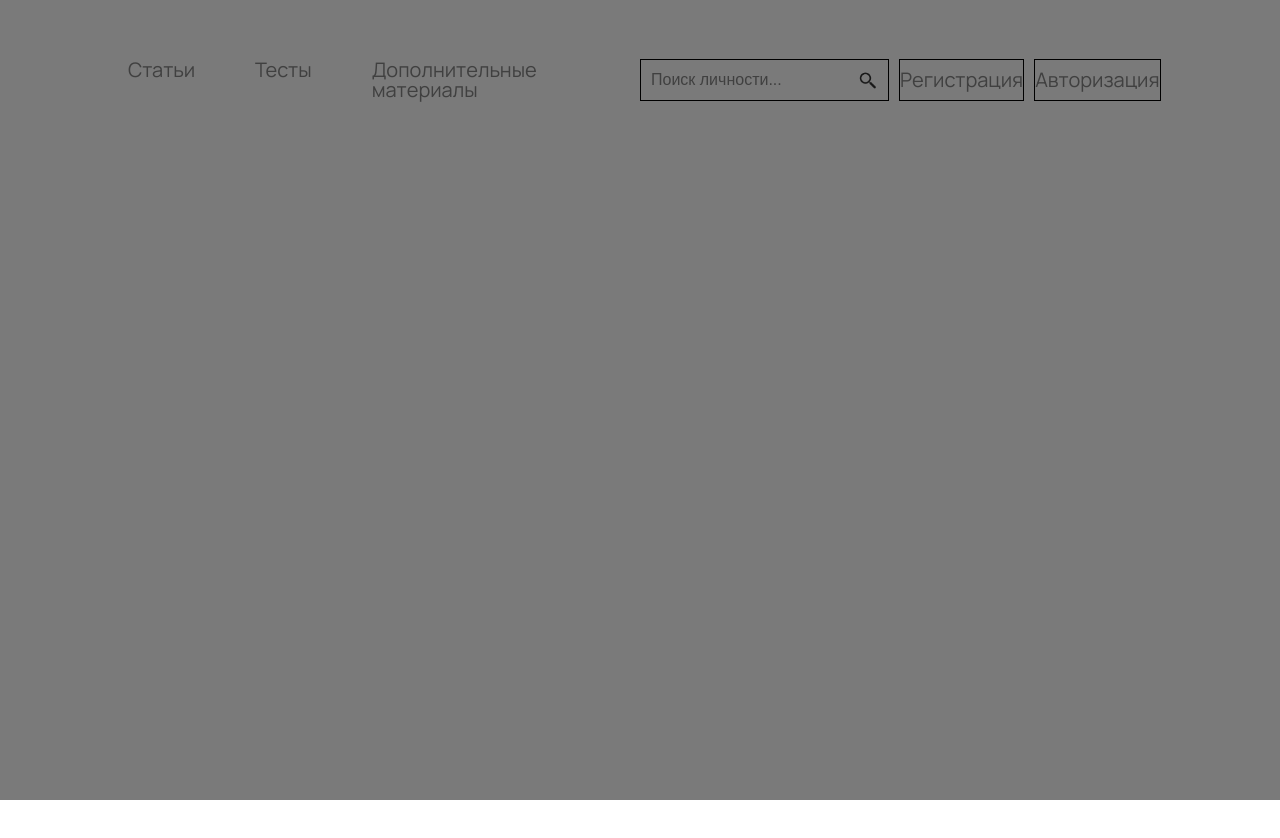
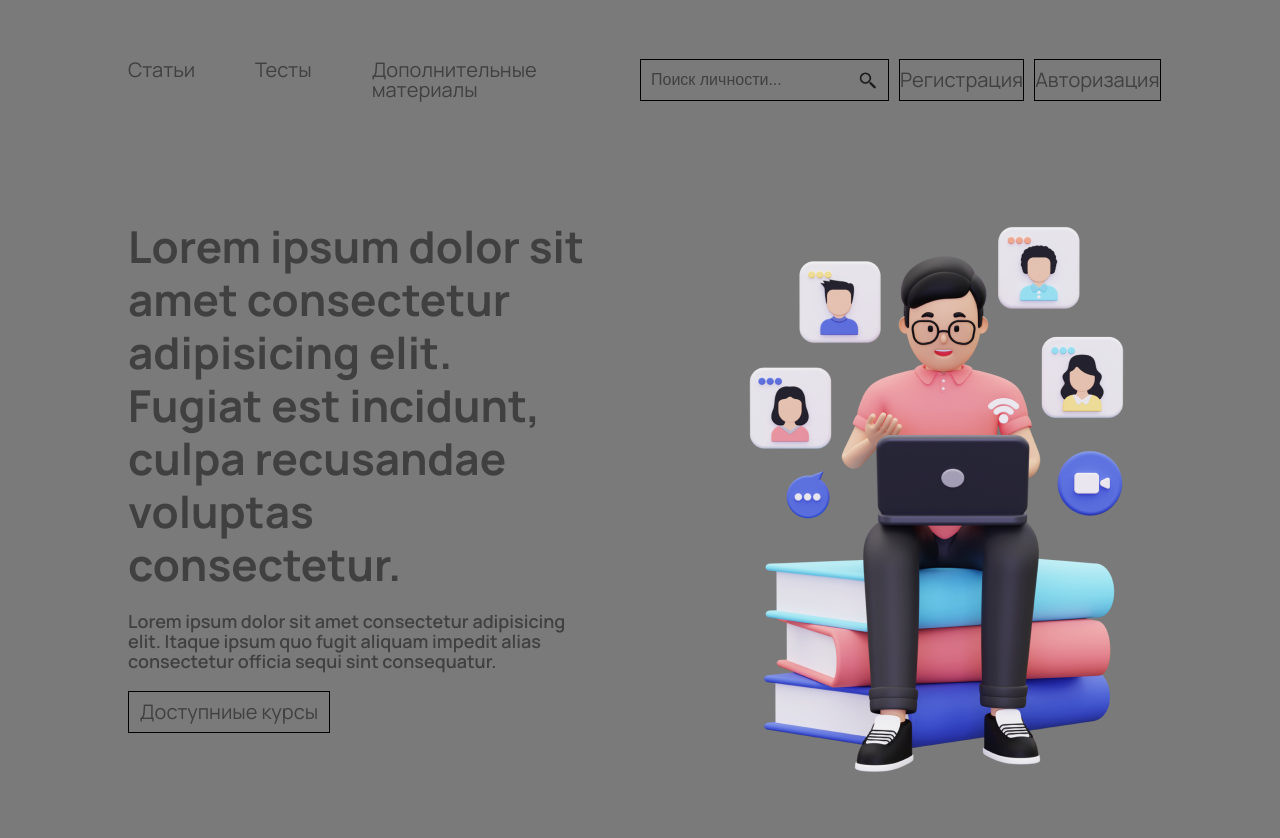
Before and after one commit to FrowningCat/history_in_personalities, a Next.js app: page / in a window 1280 px wide. Shown: the top 838 px of the page. Before the commit the page ends 800 px from the top, so only its background shows below. Built offline with nearby package versions, Linux system fonts and the light colour scheme.

Commit message:
add meetingBlock

```diff
--- a/app/globals.css
+++ b/app/globals.css
@@ -11,6 +11,11 @@ a {
 
 .link:hover {
   cursor: pointer;
+}
+
+.textHover:hover {
+  box-sizing: content-box;
+  border-bottom: 1px solid #404040;
 }
 
 .button {
@@ -53,9 +58,10 @@ input::placeholder {
   color: #404040;
   background-color: #7a7a7a;
   font-weight: 600;
-  font-size: 16px;
+  font-size: 18px;
   line-height: 20px;
-  height: 100vh;
+  cursor: default;
+  height: 200vh;
 }
 
 .navigation {
@@ -91,4 +97,41 @@ input::placeholder {
 .navigation__searchAndLogin__search__search {
   height: 19px;
   width: 20px;
+}
+
+.meetingBlock {
+  display: flex;
+  position: absolute;
+  margin-top: 220px;
+  margin-left: 10%;
+}
+.meetingBlock__textBlock {
+  display: grid;
+  height: 1px;
+  gap: 20px;
+}
+.meetingBlock__textBlock__header {
+  font-weight: 700;
+  font-size: 44px;
+  line-height: 53px;
+}
+.meetingBlock__textBlock__button {
+  display: grid;
+  border: 1px solid black;
+  height: 40px;
+  width: 200px;
+  text-align: center;
+  align-items: center;
+  transition: 1s;
+  font-weight: 400;
+  font-size: 20px;
+}
+.meetingBlock__textBlock__button:hover {
+  background-color: #bdc0c3;
+  font-size: 21px;
+  line-height: 20px;
+}
+.meetingBlock__image {
+  margin-top: -40px;
+  pointer-events: none;
 }/*# sourceMappingURL=globals.css.map */
--- a/app/globals.scss
+++ b/app/globals.scss
@@ -21,11 +21,12 @@ $titleSizeText: 44px;
 $titleLineHeightText: 53px;
 
 $buttonWeightText: 400;
-$buttonSizeText: 21px;
+$buttonSizeText: 20px;
+$buttonSizeTextHover: 21px;
 $buttonLineHeightText: 20px;
 
 $mainWeightText: 600;
-$mainSizeText: 16px;
+$mainSizeText: 18px;
 $mainLineHeightText: 20px;
 
 $sectionHeadersWeightText: 700;
@@ -50,6 +51,11 @@ a {
     cursor: pointer;
 }
 
+.textHover:hover {
+    box-sizing: content-box;
+    border-bottom: 1px solid $mainTextColor;
+}
+
 .button {
     display: grid;
     border: 1px solid black;
@@ -63,7 +69,7 @@ a {
 .button:hover {
     background-color: #bdc0c3;
     font-weight: $buttonWeightText;
-    font-size: $buttonSizeText;
+    font-size: $buttonSizeTextHover;
     line-height: $buttonLineHeightText;
 }
 
@@ -88,7 +94,8 @@ input::placeholder {
     font-weight: $mainWeightText;
     font-size: $mainSizeText;
     line-height: $mainLineHeightText;
-    height: 100vh;
+    cursor: default;
+    height: 200vh;
 }
 
 .navigation {
@@ -125,3 +132,40 @@ input::placeholder {
         }
     }
 }
+
+.meetingBlock {
+    display: flex;
+    position: absolute;
+    margin-top: 220px;
+    margin-left: 10%;
+    &__textBlock {
+        display: grid;
+        height: 1px;
+        gap: 20px;
+        &__header {
+            font-weight: $titleWeightText;
+            font-size: $titleSizeText;
+            line-height: $titleLineHeightText;
+        }
+        &__button {
+            display: grid;
+            border: 1px solid black;
+            height: 40px;
+            width: 200px;
+            text-align: center;
+            align-items: center;
+            transition: 1s;
+            font-weight: $buttonWeightText;
+            font-size: $buttonSizeText;
+        }
+        &__button:hover {
+            background-color: #bdc0c3;
+            font-size: $buttonSizeTextHover;
+            line-height: $buttonLineHeightText;
+        }
+    }
+    &__image {
+        margin-top: -40px;
+        pointer-events: none;
+    }
+}
--- a/app/page.tsx
+++ b/app/page.tsx
@@ -1,14 +1,17 @@
 import Image from 'next/image';
-import search from '../public/search.png';
+import search from '../public/Search.png';
+import imageTop from '../public/imageTop.png';
 
 export default function Home() {
     return (
         <div className="lending">
             <header className="navigation">
                 <div className="navigation__sections">
-                    <div className="link">Статьи</div>
-                    <div className="link">Тесты</div>
-                    <div className="link">Дополнительные материалы</div>
+                    <div className="link textHover">Статьи</div>
+                    <div className="link textHover">Тесты</div>
+                    <div className="link textHover">
+                        Дополнительные материалы
+                    </div>
                 </div>
                 <div className="navigation__searchAndLogin">
                     <div className="navigation__searchAndLogin__search">
@@ -26,6 +29,26 @@ export default function Home() {
                     <div className="button link">Авторизация</div>
                 </div>
             </header>
+            <div className="meetingBlock">
+                <div className="meetingBlock__textBlock">
+                    <div className="meetingBlock__textBlock__header">
+                        Lorem ipsum dolor sit amet consectetur adipisicing elit.
+                        Fugiat est incidunt, culpa recusandae voluptas
+                        consectetur.
+                    </div>
+                    <div className="meetingBlock__textBlock__text">
+                        Lorem ipsum dolor sit amet consectetur adipisicing elit.
+                        Itaque ipsum quo fugit aliquam impedit alias consectetur
+                        officia sequi sint consequatur.
+                    </div>
+                    <div className="meetingBlock__textBlock__button link">
+                        Доступниые курсы
+                    </div>
+                </div>
+                <div className="meetingBlock__image">
+                    <Image src={imageTop} alt="imageTop" />
+                </div>
+            </div>
         </div>
     );
 }
```
Also changed, not shown: public/imageTop.png (added), 1 other file (tests, documents, lock files or other folders).
